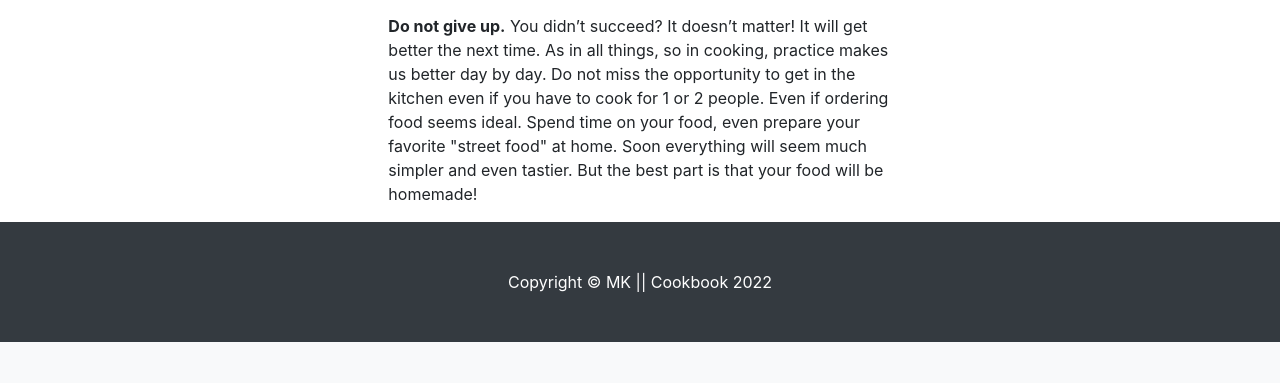
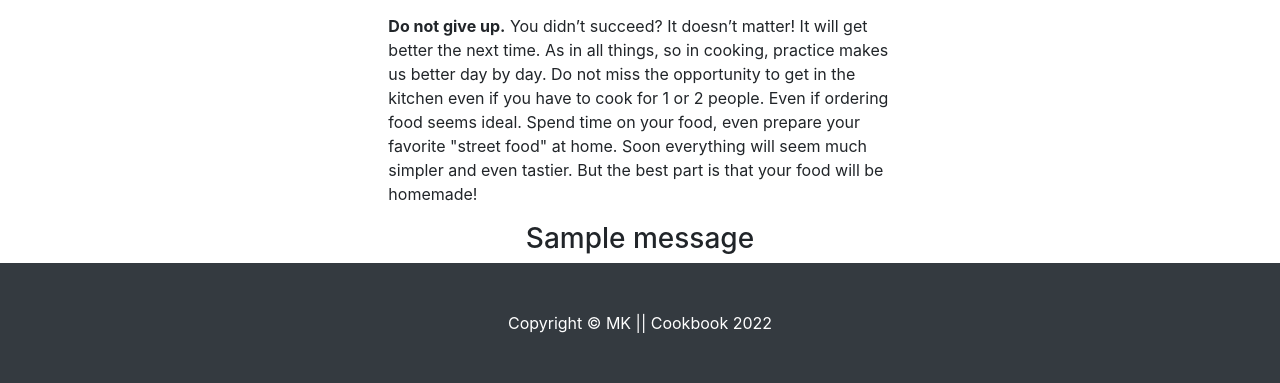
Before and after one commit to Code-Institute-Submissions/Frangelicomk-cookbook-project_SepResub, a Flask app: page /about in a window 1280 px wide. Shown: the part 2322-2705 px from the top of the page. Before the commit the page ends 2664 px from the top, so only its background shows below. Run offline with Flask 2, Linux system fonts and the light colour scheme; one stand-in notice (Sample message) is shown; some libraries are stand-ins or nearby versions.

Commit message:
fixed flash messages

```diff
--- a/templates/base.html
+++ b/templates/base.html
@@ -12,6 +12,8 @@
             integrity="sha512-xA6Hp6oezhjd6LiLZynuukm80f8BoZ3OpcEYaqKoCV3HKQDrYjDE1Gu8ocxgxoXmwmSzM4iqPvCsOkQNiu41GA==" crossorigin="anonymous" type="text/css">
             <link rel="stylesheet" href="https://cdn.jsdelivr.net/npm/bootstrap@4.6.1/dist/css/bootstrap.min.css">
             <link rel="stylesheet" href="{{ url_for('static', filename='css/main.css') }}">
+            {% block styles %}
+            {% endblock %}
             <title>MK || Cookbook</title>
 </head>
 <body>
@@ -52,8 +54,22 @@
          </div>
      </div>
  </nav>
- {% block content %}
- {% endblock %}
+ <main>
+
+     {% block content %}
+     {% endblock %}
+    </main>
+    <section class="container">
+       {% with messages = get_flashed_messages() %}
+           {% if messages %}
+               {% for message in messages %}
+                   <div class="text-center">
+                       <h3>{{ message }}</h3>
+                   </div>
+               {% endfor %}
+           {% endif %}
+       {% endwith %}
+    </section>
  <!-- Footer-->
  <footer class="py-5 bg-dark">
      <div class="container"><p class="m-0 text-center text-white">Copyright &copy; MK || Cookbook <span id="copyright"></span></p></div>
@@ -74,5 +90,7 @@
  <script>
  $("#copyright").text(new Date().getFullYear());
 </script>
+{% block scripts %}
+{% endblock %}
  </body>
 </html>
--- a/templates/register.html
+++ b/templates/register.html
@@ -51,7 +51,8 @@
           <!-- Register buttons -->
         <div class="text-center">
             <p>Are you a member? <a href="{{ url_for('login') }}">Login</a></p>
-          </div>
+        </div>
+
         </form>
       </div>
       </div>
```
